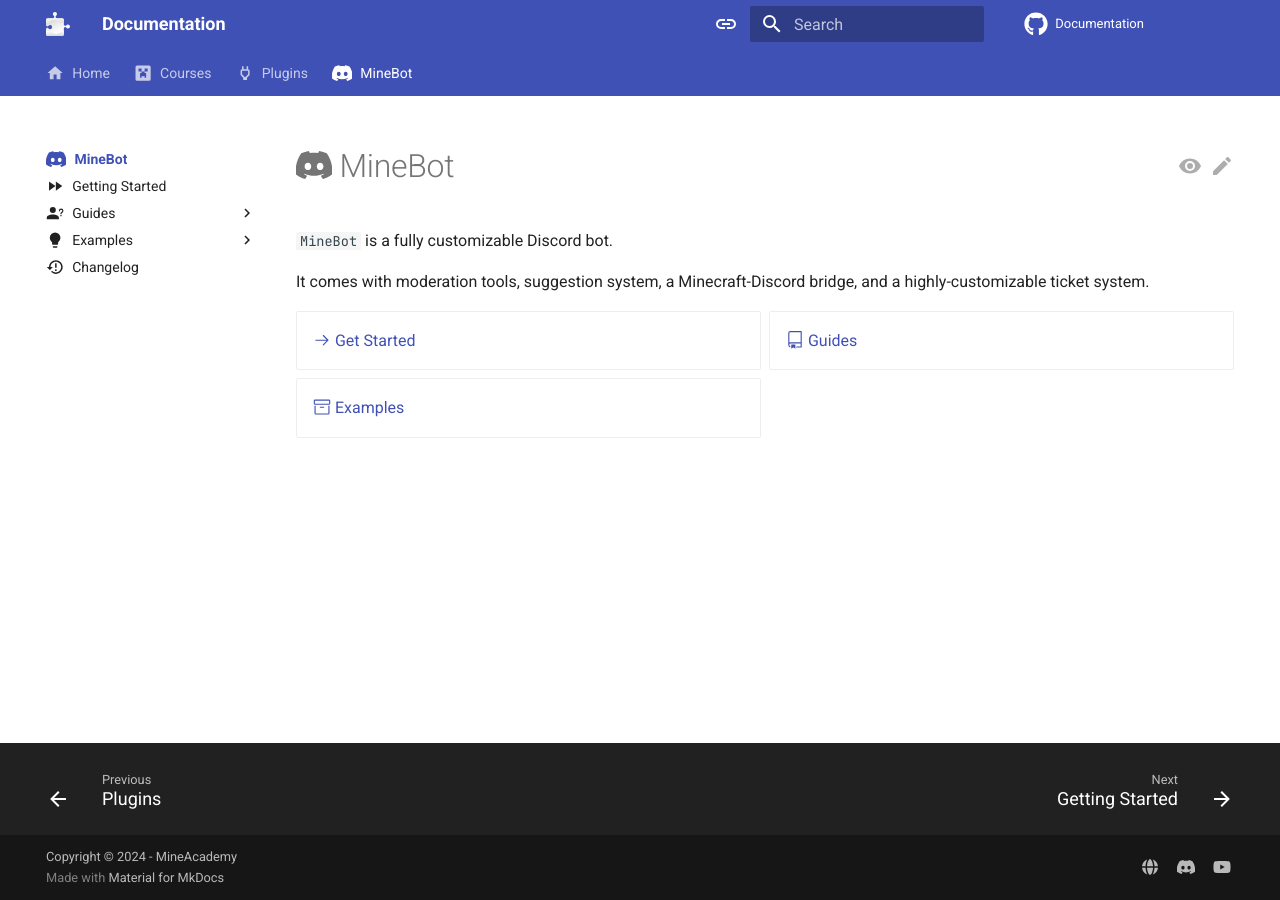
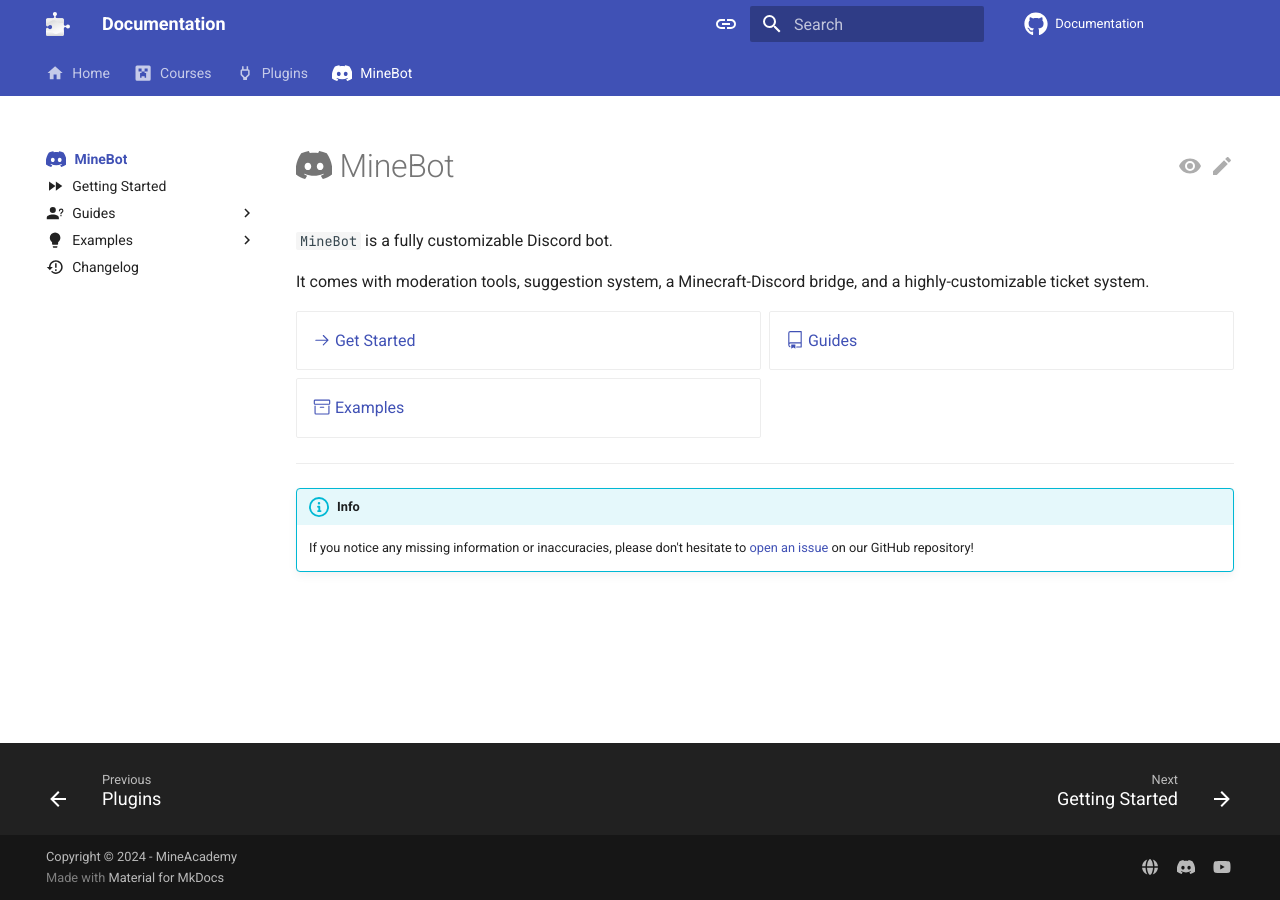
Before and after one commit to kangarko/docs, an MkDocs documentation site: the page built from docs/MineBot/index.md, in a window 1280 px wide. Built offline with MkDocs 1.6.1 and Material for MkDocs 9.7.7, drawn with Linux system fonts in a browser that asks for light colours; plug-ins that fetch from the network failed and are left out; comment, search, counter and statistics services are not loaded.

Commit message:
User convenience

```diff
--- a/docs/MineBot/index.md
+++ b/docs/MineBot/index.md
@@ -20,3 +20,8 @@
 - [:octicons-archive-24: Examples](./examples/index.md)
 
 </div>
+
+---
+
+!!! info
+    If you notice any missing information or inaccuracies, please don't hesitate to [open an issue](https://github.com/kangarko/MineBot/issues/new/choose) on our GitHub repository!
```
Also changed, not shown: docs/MineBot/guides/index.md (+0 -2 lines).
